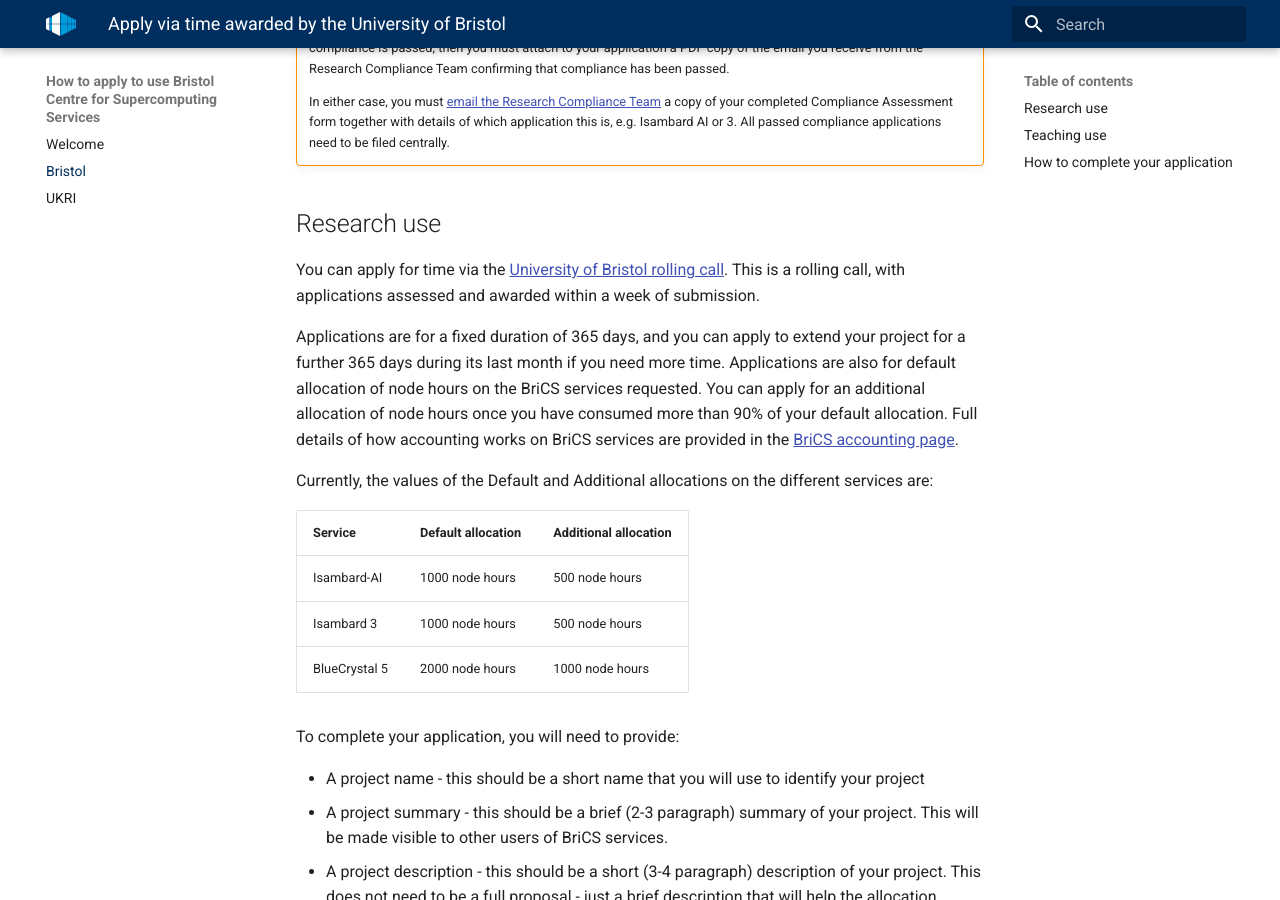
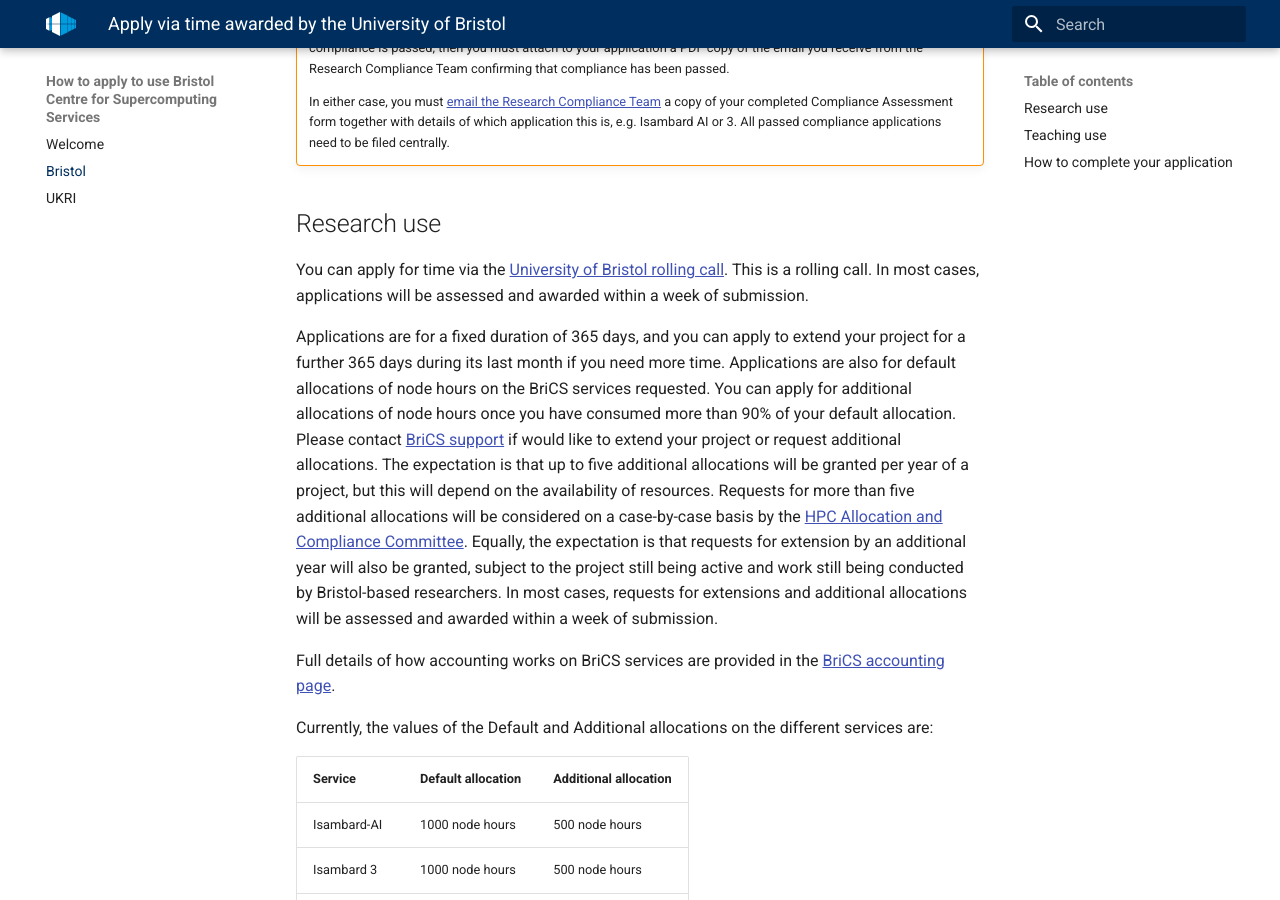
Before and after one commit to isambard-sc/apply.isambard.ac.uk, an MkDocs documentation site: the page built from docs/bristol/index.md, in a window 1280 px wide and 900 px high, scrolled down 462 px. Built offline with MkDocs 1.6.1 and Material for MkDocs 9.7.7, drawn with Linux system fonts in a browser that asks for light colours; some of the changed text lies outside the part shown.

Commit message:
Updates to instructions - email BriCS support rather than enquiries as it is easier

```diff
--- a/docs/bristol/index.md
+++ b/docs/bristol/index.md
@@ -18,9 +18,11 @@
 
 ## Research use
 
-You can apply for time via the [University of Bristol rolling call][uob-rolling-call]. This is a rolling call, with applications assessed and awarded within a week of submission.
+You can apply for time via the [University of Bristol rolling call][uob-rolling-call]. This is a rolling call. In most cases, applications will be assessed and awarded within a week of submission.
 
-Applications are for a fixed duration of 365 days, and you can apply to extend your project for a further 365 days during its last month if you need more time. Applications are also for default allocation of node hours on the BriCS services requested. You can apply for an additional allocation of node hours once you have consumed more than 90% of your default allocation. Full details of how accounting works on BriCS services are provided in the [BriCS accounting page][brics-accounting].
+Applications are for a fixed duration of 365 days, and you can apply to extend your project for a further 365 days during its last month if you need more time. Applications are also for default allocations of node hours on the BriCS services requested. You can apply for additional allocations of node hours once you have consumed more than 90% of your default allocation. Please contact [BriCS support][brics-support] if would like to extend your project or request additional allocations. The expectation is that up to five additional allocations will be granted per year of a project, but this will depend on the availability of resources. Requests for more than five additional allocations will be considered on a case-by-case basis by the [HPC Allocation and Compliance Committee][hacc]. Equally, the expectation is that requests for extension by an additional year will also be granted, subject to the project still being active and work still being conducted by Bristol-based researchers. In most cases, requests for extensions and additional allocations will be assessed and awarded within a week of submission.
+
+Full details of how accounting works on BriCS services are provided in the [BriCS accounting page][brics-accounting].
 
 Currently, the values of the Default and Additional allocations on the different services are:
 
@@ -142,13 +144,14 @@
 
 Note also that you cannot change any details of your application after submission. If you need to change something, please contact [BriCS support][brics-support].
 
-Your application will be assessed by the allocation committee on a rolling basis, in a maximum of one week from submission. If awarded, your project will be created immediately, and you will receive an email inviting you to join the project. This will take you to a project management page, on which you can invite other members of your team to join your project. All members of a team will be able to consume the node hours awarded to your project, but only you, as the project lead, will be able to invite and remove project members.
+Your application will be assessed by the [HPC Allocation and Compliance Committee][hacc] on a rolling basis. This will normally be within one week of project submission. If awarded, your project will be created immediately, and you will receive an email inviting you to join the project. This will take you to a project management page, on which you can invite other members of your team to join your project. All members of a team will be able to consume the node hours awarded to your project, but only you, as the project lead, will be able to invite and remove project members.
 
 [uob-rolling-call]: https://allocate.isambard.ac.uk/calls/a597f0c56d6649848cdaee694a2f550c/
 [brics-accounting]: https://docs.isambard.ac.uk/user-documentation/guides/accounting/
-[brics-support]:  mailto:brics-enquiries@bristol.ac.uk/
+[brics-support]:  mailto:brics-support@bristol.ac.uk/
 [compliance-assessment]: https://compliance.isambard.ac.uk/
 [contact-drei]: mailto:research-compliance@bristol.ac.uk
 [project-team-form]: https://allocate-api.isambard.ac.uk/api/media/e9a00e43dbbe486aab2c172d52ff1e79/
 [allocate-isambard]: https://allocate.isambard.ac.uk/
 [call-page]: https://allocate.isambard.ac.uk/calls-for-proposals/
+[hacc]: https://uob.sharepoint.com/sites/dri/SitePages/HACC.aspx
```
